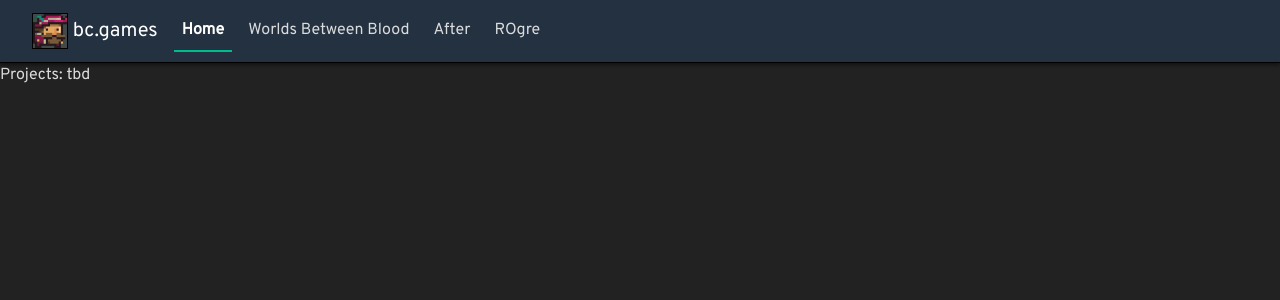
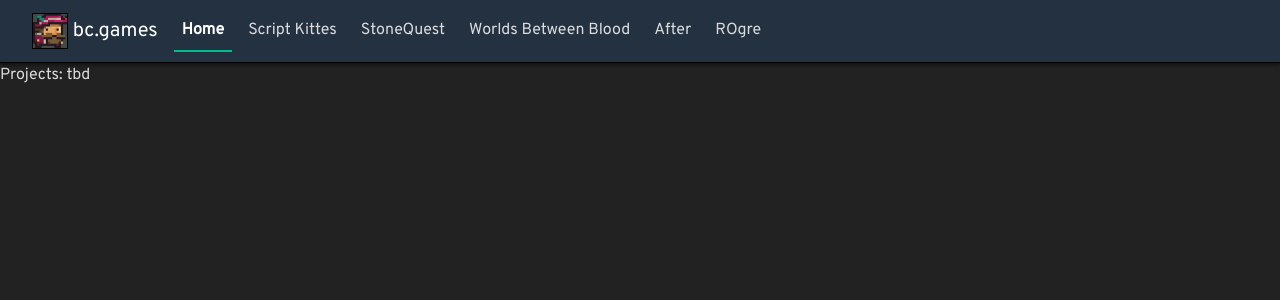
Before and after one commit to barelyconscious/website, a React (Vite) app: page / in a window 1280 px wide. Shown: the top 300 px of the page. Built offline with nearby package versions, Linux system fonts and the light colour scheme.

Commit message:
couple more pages

```diff
--- a/src/App.tsx
+++ b/src/App.tsx
@@ -10,6 +10,8 @@ import Rogre from "./pages/ROgre";
 import NotFound from './pages/NotFound';
 
 import './styles/App.css';
+import ScriptKitties from "./pages/ScriptKitties";
+import StoneQuest from "./pages/StoneQuest";
 
 const App: React.FC = () => {
   return (
@@ -19,6 +21,8 @@ const App: React.FC = () => {
         <Route path="/worlds" element={<Worlds />} />
         <Route path="/after" element={<After />} />
         <Route path="/rogre" element={<Rogre />} />
+        <Route path="/script-kitties" element={<ScriptKitties />} />
+        <Route path="/stonequest" element={<StoneQuest />} />
         <Route path="*" element={<NotFound />} />
       </Routes>
     </Layout>
--- a/src/routes.tsx
+++ b/src/routes.tsx
@@ -2,6 +2,8 @@ import After from "./pages/After";
 import Worlds from "./pages/Worlds";
 import Home from "./pages/Home";
 import ROgre from "./pages/ROgre";
+import ScriptKitties from "./pages/ScriptKitties";
+import StoneQuest from "./pages/StoneQuest";
 
 // Define the type for route objects
 interface WebsiteAppRoute {
@@ -15,6 +17,16 @@ const routes: WebsiteAppRoute[] = [
     component: Home,
     navText: "Home",
     url: "/",
+  },
+  {
+    component: ScriptKitties,
+    navText: 'Script Kittes',
+    url: '/script-kitties'
+  },
+  {
+    component: StoneQuest,
+    navText: 'StoneQuest',
+    url: '/StoneQuest'
   },
   {
     component: Worlds,
```
